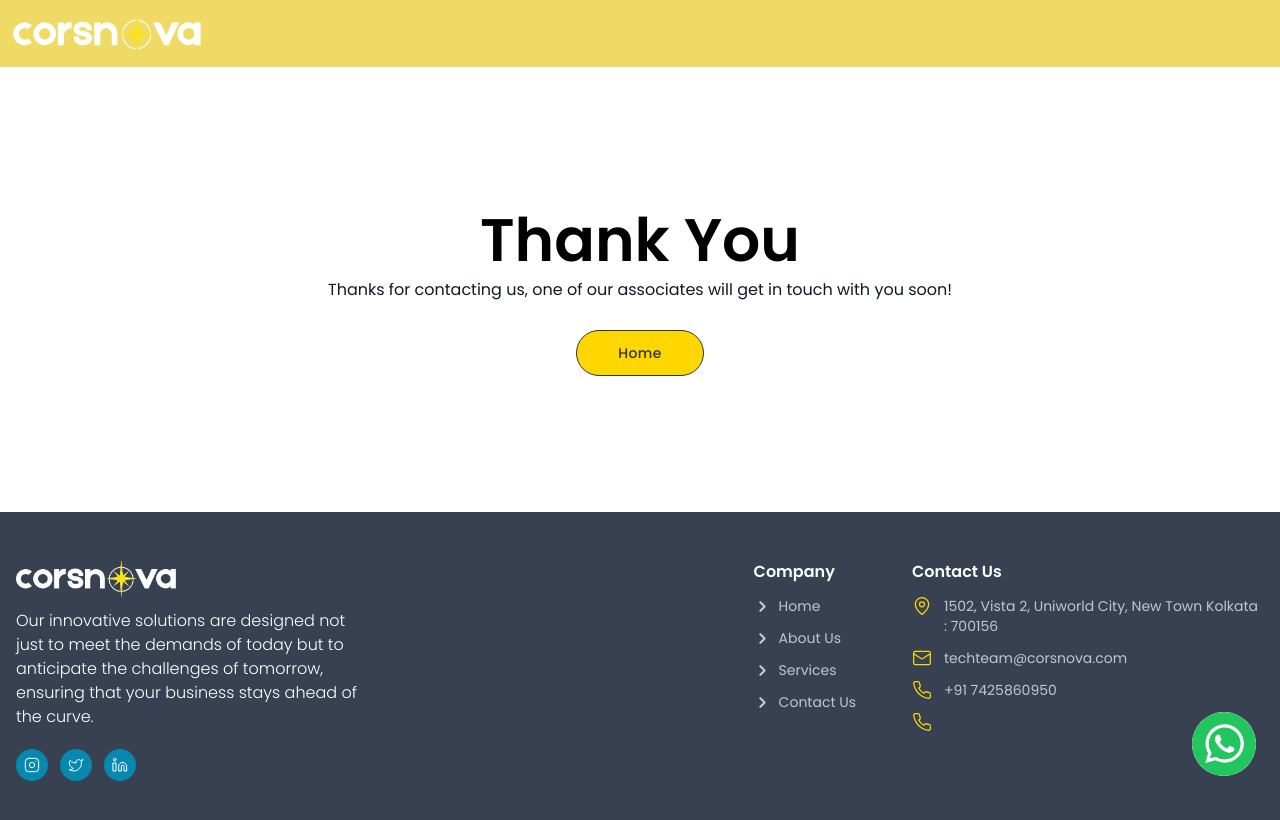
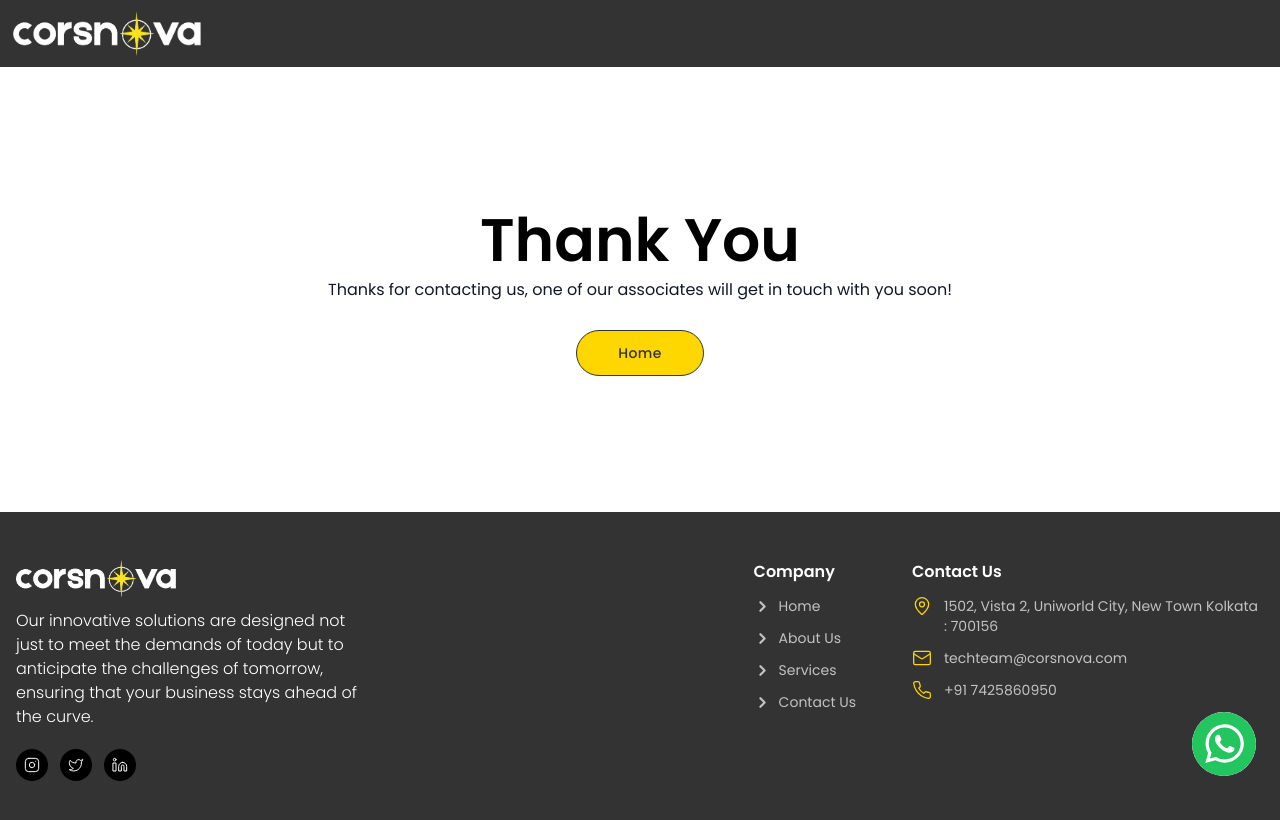
Before and after one commit to remeessalam/corsnova, a React (Create React App) app: page /thank-you in a window 1280 px wide. Shown: the top 820 px of the page. Built offline with nearby package versions, Linux system fonts and the light colour scheme.

Commit message:
updated thank you page

```diff
--- a/src/pages/ThankYou.jsx
+++ b/src/pages/ThankYou.jsx
@@ -15,7 +15,7 @@ const ThankYou = () => {
   return (
     <>
       <div className="h-[calc(100vh-18rem)] flex flex-col items-center justify-center">
-        <div className="py-4 sticky top-0 w-full bg-secondary/60 backdrop-blur-md z-50 text-white">
+        <div className="py-4 sticky top-0 w-full bg-darkgray backdrop-blur-md z-50 text-white">
           <div className="wrapper flex justify-between items-center gap-10">
             <div className="flex justify-between items-center gap-20 w-full pl-[1rem] ">
               <Link smooth={true} to="/" className="cursor-pointer">
@@ -45,7 +45,7 @@ const ThankYou = () => {
           </Link>
         </div>
       </div>
-      <div className="py-[3rem] bg-gray-700">
+      <div className="py-[3rem] bg-darkgray">
         <div className="wrapper flex lg:flex-row flex-col gap-7 sm:gap-14 justify-between">
           <div className="">
             <img
@@ -64,19 +64,19 @@ const ThankYou = () => {
             <div className="flex items-center gap-3 mt-5">
               <Link
                 to={companyDetails.instagram}
-                className="w-[2rem] h-[2rem] rounded-full p-2 bg-[#0788AE] hover:bg-tertiary hover:-translate-y-1 transition-all duration-300 flex justify-center items-center"
+                className="w-[2rem] h-[2rem] hover:text-black rounded-full p-2 bg-black  hover:bg-primary hover:-translate-y-1 transition-all duration-300 flex justify-center items-center"
               >
                 <Instagram strokeWidth={1.5} size={20} />
               </Link>
               <Link
                 to={companyDetails.twitter}
-                className="w-[2rem] h-[2rem] rounded-full p-2 bg-[#0788AE] hover:bg-tertiary hover:-translate-y-1 transition-all duration-300 flex justify-center items-center"
+                className="w-[2rem] h-[2rem] hover:text-black rounded-full p-2 bg-black  hover:bg-primary hover:-translate-y-1 transition-all duration-300 flex justify-center items-center"
               >
                 <Twitter strokeWidth={1.5} size={20} />
               </Link>
               <Link
                 to={companyDetails.linkedin}
-                className="w-[2rem] h-[2rem] rounded-full p-2 bg-[#0788AE] hover:bg-tertiary hover:-translate-y-1 transition-all duration-300 flex justify-center items-center"
+                className="w-[2rem] h-[2rem] hover:text-black rounded-full p-2 bg-black  hover:bg-primary hover:-translate-y-1 transition-all duration-300 flex justify-center items-center"
               >
                 <Linkedin strokeWidth={1.5} size={20} />
               </Link>
@@ -136,19 +136,6 @@ const ThankYou = () => {
                     <span className="text-sm">{companyDetails.phone}</span>
                   </Link>
                 </li>
-                <li>
-                  <Link
-                    to={`tel:${companyDetails.phone2}`}
-                    className="flex gap-3 text-white/70 hover:text-primary transition-colors duration-200"
-                  >
-                    <Phone
-                      strokeWidth={1.5}
-                      size={20}
-                      className="text-primary inline"
-                    />{" "}
-                    <span className="text-sm">{companyDetails.phone2}</span>
-                  </Link>
-                </li>
               </ul>
             </div>
           </div>
```
